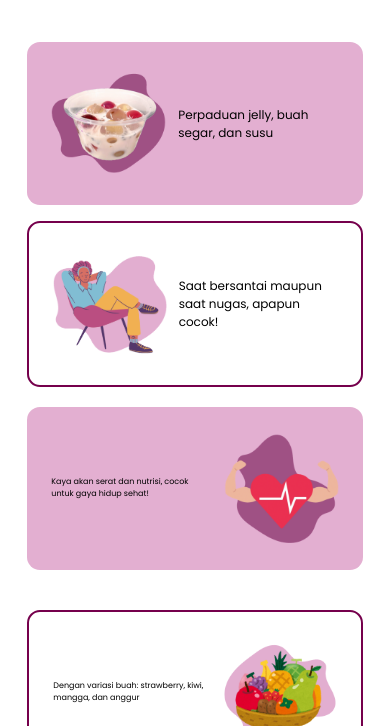
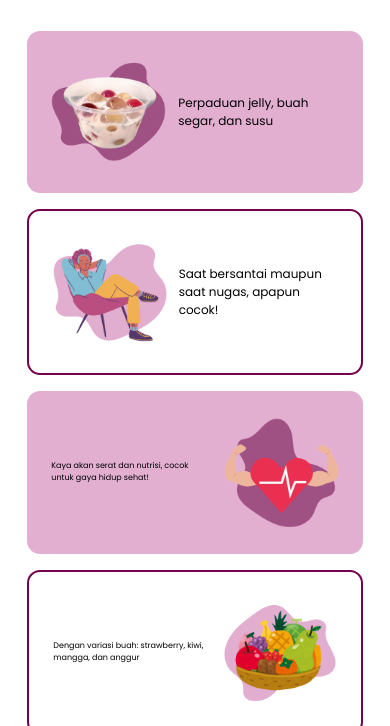
Before and after one commit to shalmafadilla/fruit-jelly-ball, a plain HTML site: page index.html in a window 390 px wide. Shown: the part 618-1344 px from the top of the page. Drawn offline with nearby package versions, Linux system fonts and the light colour scheme.

Commit message:
gap card

```diff
--- a/css/style.css
+++ b/css/style.css
@@ -120,10 +120,10 @@ a{
 }
 
 #about{
-    justify-content: center;
+    justify-content: space-between;
     align-items: center;
     flex-wrap: wrap;
-    padding: 5% 7% 0 7%;
+    padding: 2% 7% 0 7%;
     gap: 7%;
 }
 
@@ -142,7 +142,7 @@ a{
     align-items: center;
     flex-wrap: wrap-reverse;
     gap: 5rem;
-    margin: 6% 0;
+    margin: 4% 0;
 }
 
 .about-item{
@@ -395,6 +395,24 @@ footer{
         width: 300px;
     }
 
+    .about-container {
+        display: flex;
+        justify-content: center;
+        align-items: center;
+        flex-wrap: wrap;
+        gap: 2rem;
+        margin: 2% 0;
+    }
+
+    .about-container2 {
+        display: flex;
+        justify-content: center;
+        align-items: center;
+        flex-wrap: wrap-reverse;
+        gap: 2rem;
+        margin: 2rem 0;
+    }
+
     .sub-profile{
         width: 22%;
     }
```
